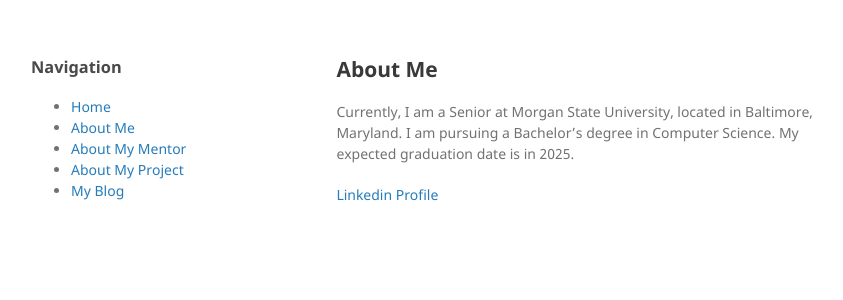
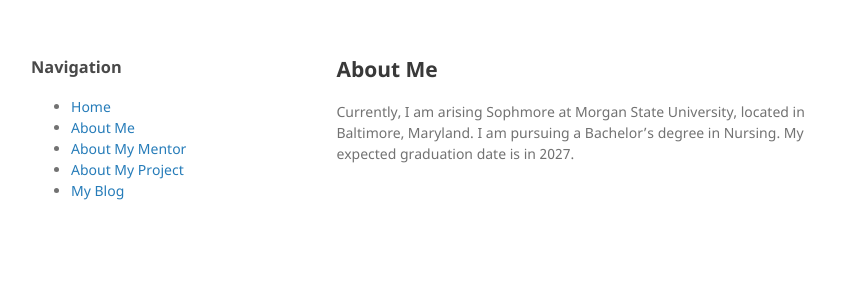
Before and after one commit to Onize12/Onize12.github.io, a Jekyll site: the page built from about-me.md, in a window 1280 px wide. Shown: the top 300 px of the page, without its empty margins (179-1022 px from the left). Built offline with Jekyll 4.4.1, drawn with Linux system fonts in a browser that asks for light colours; our own code applies the rules of GitHub Pages for plain Markdown files.

Commit message:
Update about-me.md

```diff
--- a/about-me.md
+++ b/about-me.md
@@ -1,4 +1,2 @@
 ## About Me
-Currently, I am a Senior at Morgan State University, located in Baltimore, Maryland. I am pursuing a Bachelor’s degree in Computer Science. My expected graduation date is in 2025.
-
-[Linkedin Profile](https://www.linkedin.com/in/michael-adeleke-4a1228217/)
+Currently, I am arising Sophmore at Morgan State University, located in Baltimore, Maryland. I am pursuing a Bachelor’s degree in Nursing. My expected graduation date is in 2027.
```
